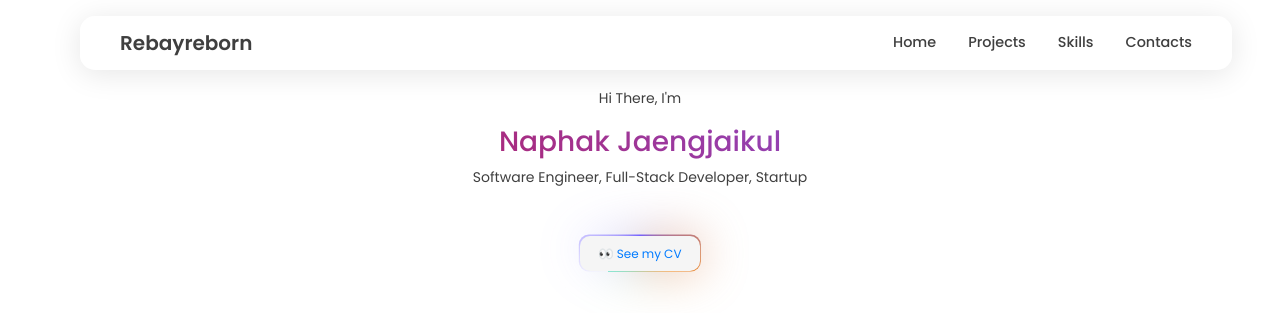
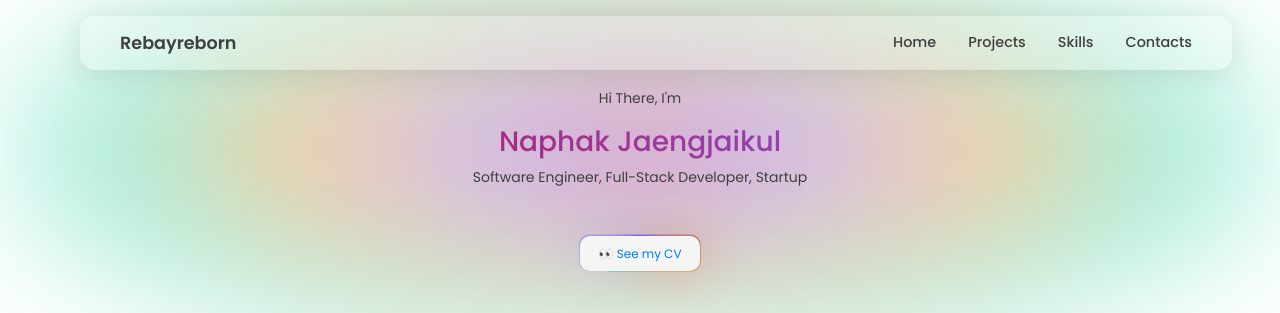
Before and after one commit to naphak89/Naphak_Personal_Website, a plain HTML site: page index.html in a window 1280 px wide. Shown: the top 313 px of the page. Drawn offline with nearby package versions, Linux system fonts and the light colour scheme.

Commit message:
background

```diff
--- a/styles.css
+++ b/styles.css
@@ -17,6 +17,20 @@ html, body {
     justify-content: center;
     align-items: center;
     flex-direction: column;
+    position: relative;
+}
+
+body::before {
+    content: "";
+    position: fixed;
+    top: -50px;
+    left: 0;
+    width: 100%;
+    height: 400px;
+    background: radial-gradient(ellipse at center, rgba(210, 0, 26, 0.6), rgba(116, 98, 255, 0.6), rgba(244, 142, 33, 0.6), rgba(35, 213, 171, 0.6), transparent 80%);
+    filter: blur(60px);
+    z-index: -1;
+    opacity: 0.7;
 }
 
 .navbar {
@@ -88,7 +102,7 @@ html, body {
 .logo {
     padding: 0;
     font-weight: 600;
-    font-size: 1.25rem;
+    font-size: 1.1rem;
     display: flex;
     align-items: center;
     margin: 0;
@@ -217,6 +231,8 @@ html, body {
     min-width: 100%;
     padding-bottom: 5rem;
     margin-top: 5rem;
+    position: relative;
+    overflow: hidden;
 }
 
 .hero__title-container {
```
